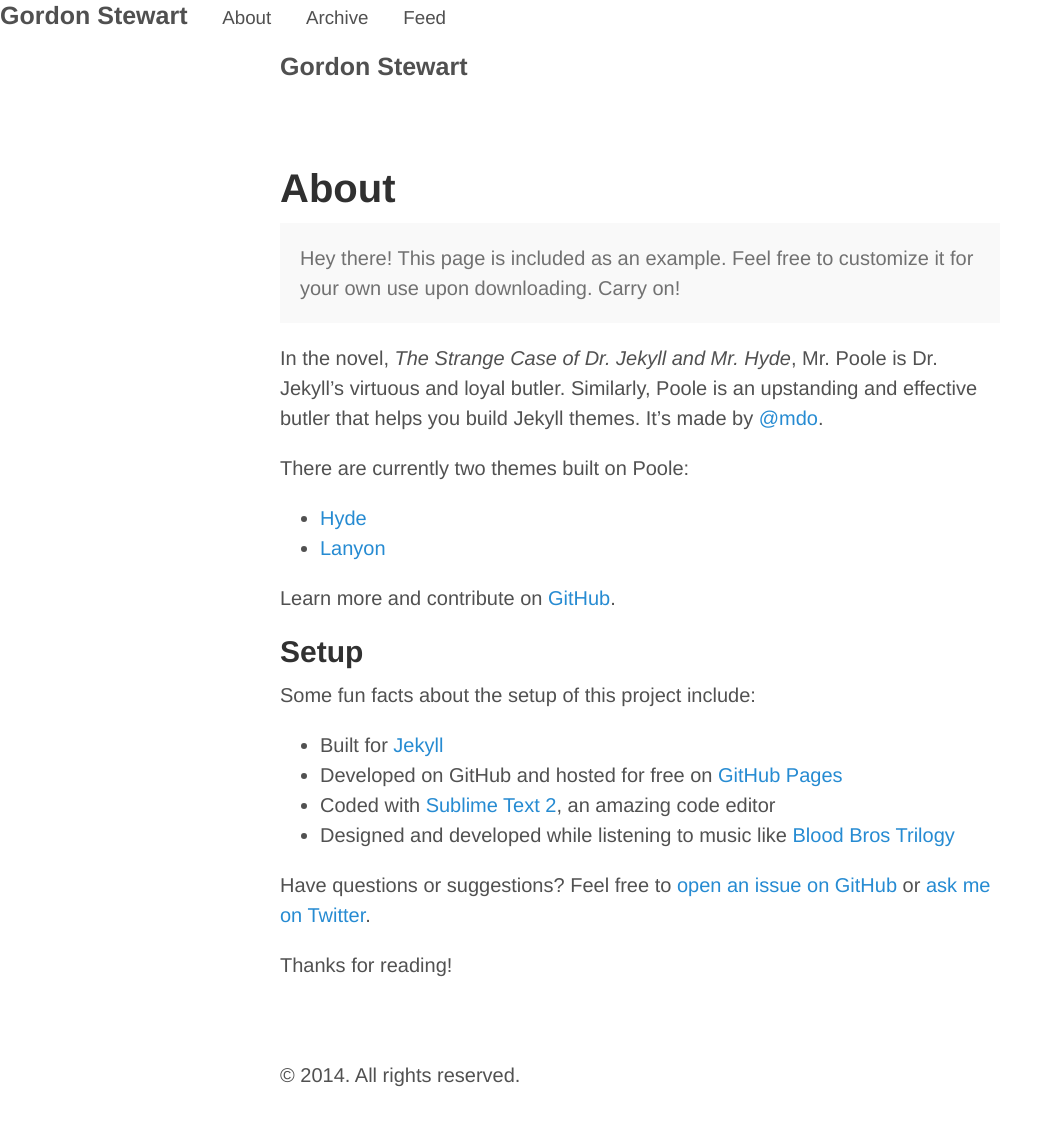
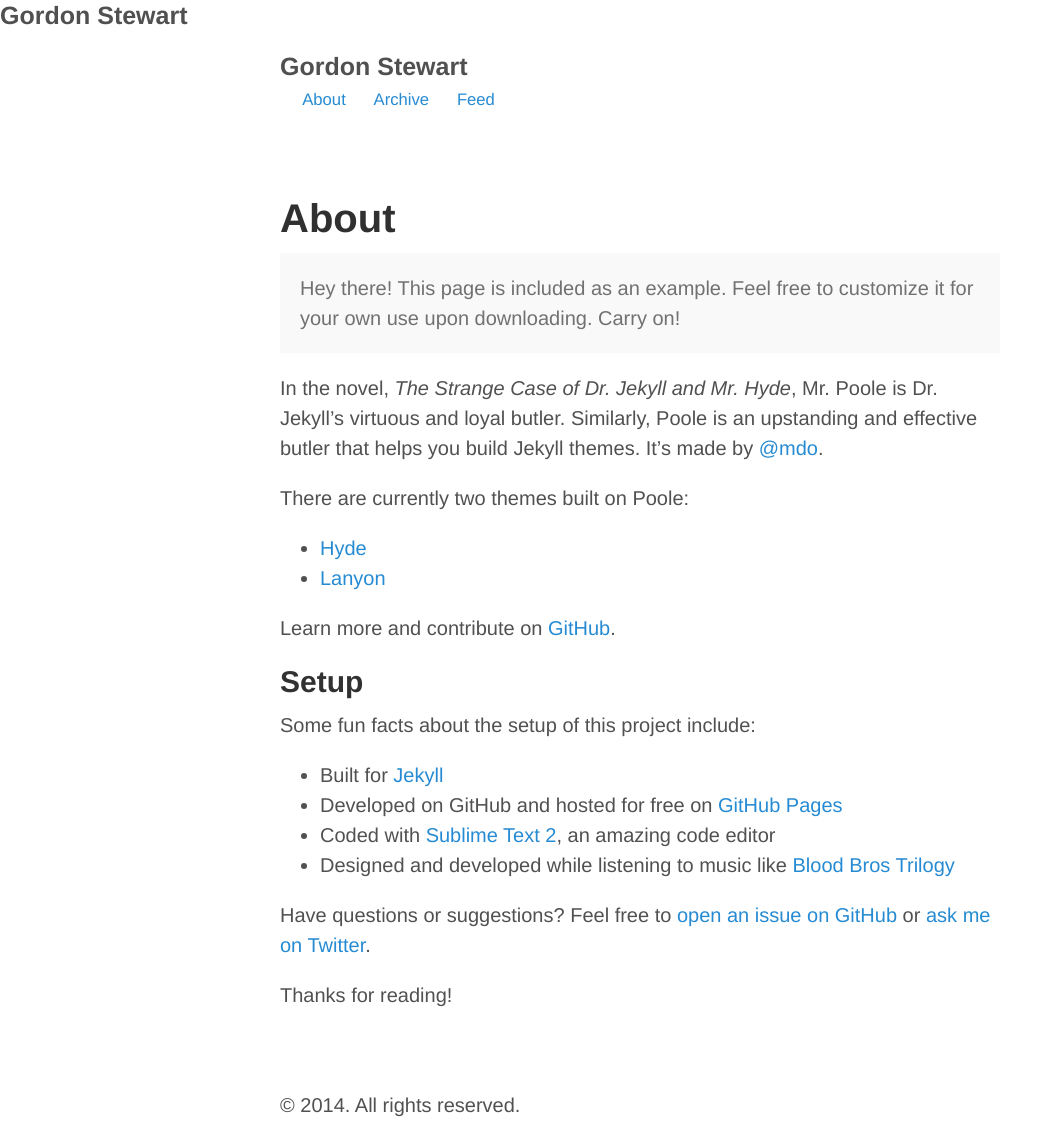
Before and after one commit to gstew5/gstew5.github.io, a Jekyll site: the page built from about.md, in a window 1280 px wide. Shown: the whole page, without its empty margins (0-1052 px from the left). Built offline with Jekyll 4.4.1, drawn with Linux system fonts in a browser that asks for light colours; Markdown is read by kramdown in place of the engine named in the settings; before the commit the page ends 1110 px from its top, so only the background shows below that.

Commit message:
Update default.html

```diff
--- a/_layouts/default.html
+++ b/_layouts/default.html
@@ -8,10 +8,7 @@
     <h3 class="masthead-title">
       <a href="/" title="Home">{{ site.title }}</a>
 
-      {% for page in site.pages_list %}
-      &nbsp;&nbsp;&nbsp;
-      <small><a href="{{ page[1]  }}">{{ page[0] }}</a></small>
-      {% endfor %}
+
     </h3>
 
     <div class="container content">
@@ -20,6 +17,10 @@
           <a href="{{ site.baseurl }}" title="Home">{{ site.title }}</a>
           <small>{{ site.tagline }}</small>
         </h3>
+        {% for page in site.pages_list %}
+        &nbsp;&nbsp;&nbsp;
+        <small><a href="{{ page[1]  }}">{{ page[0] }}</a></small>
+        {% endfor %}
       </div>
 
       {{ content }}
```
